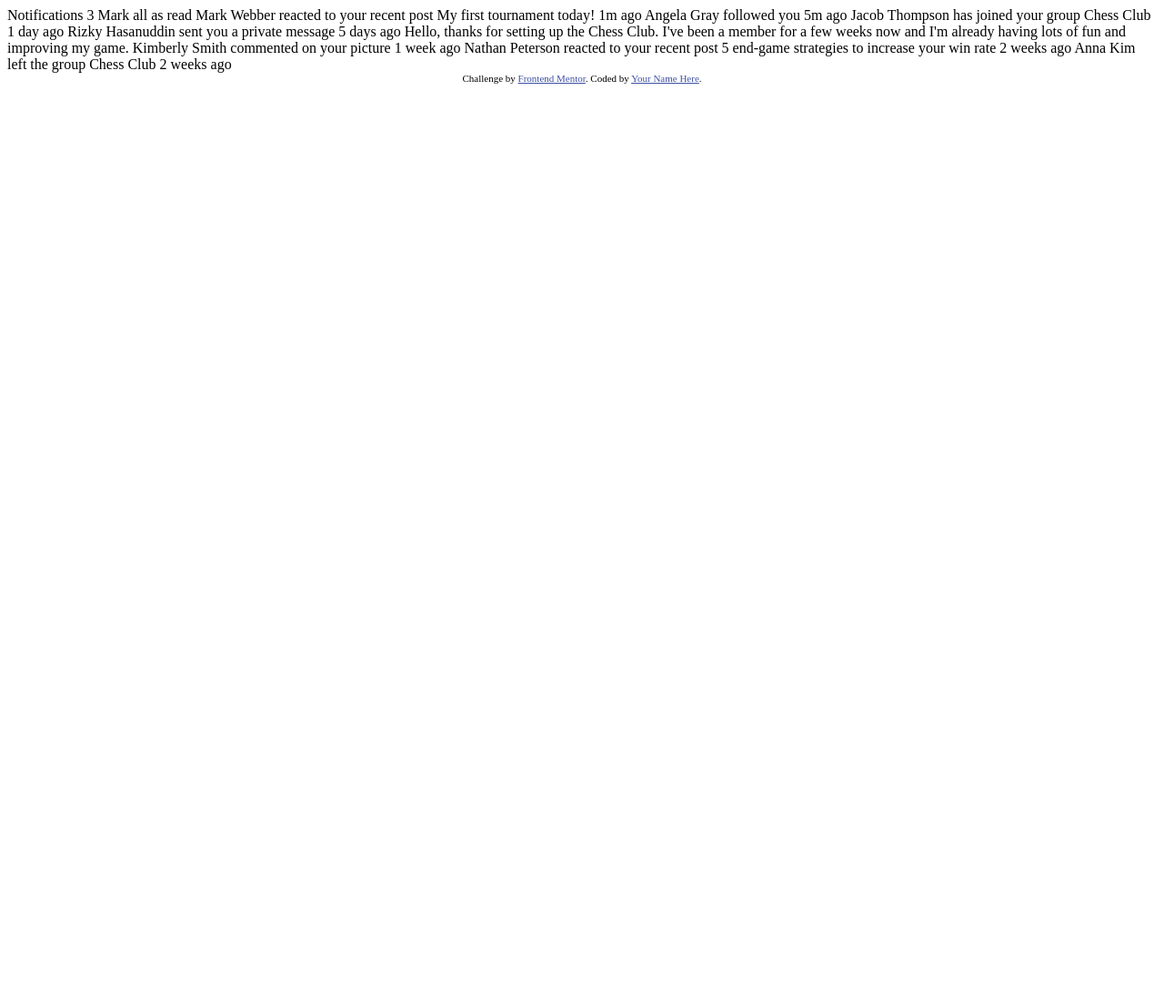
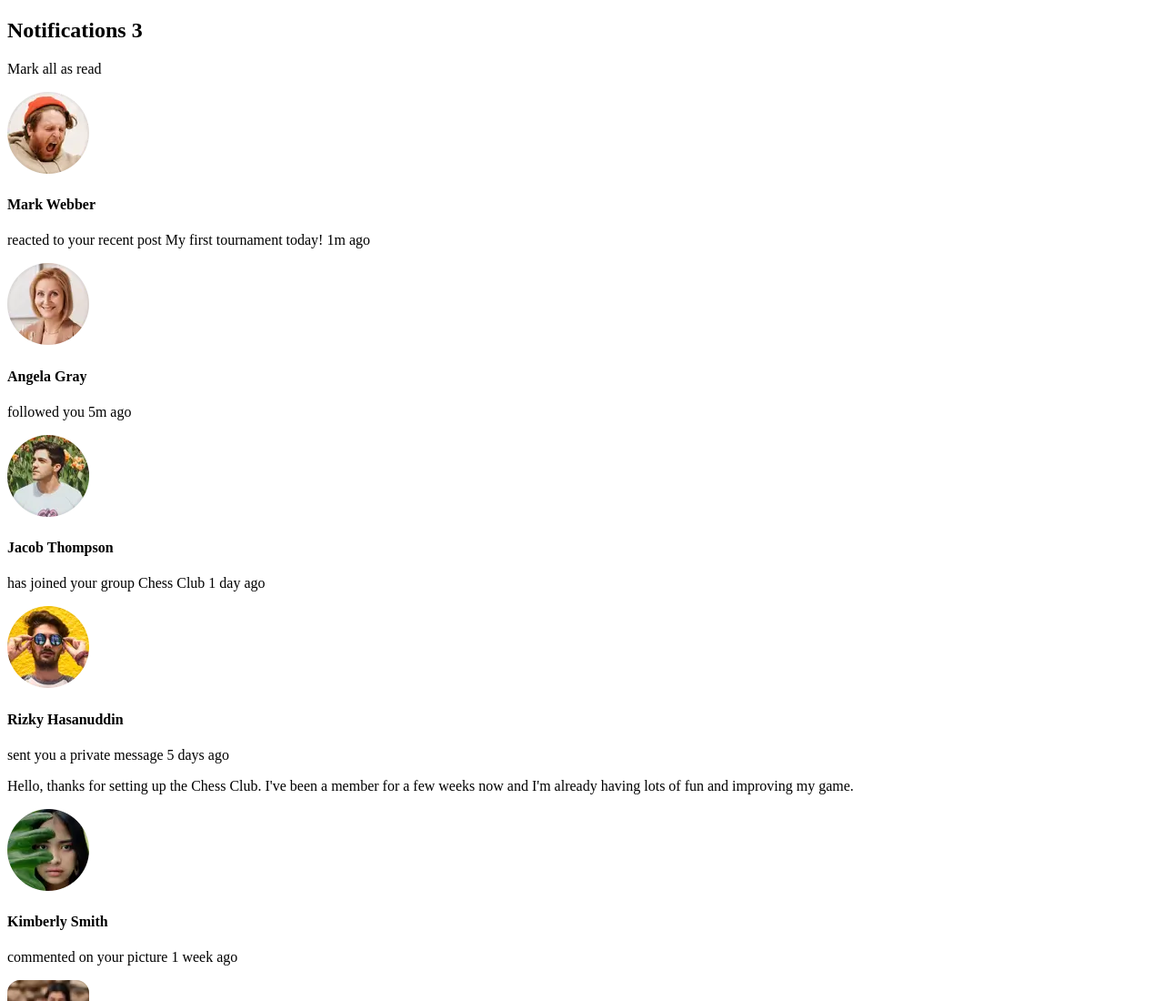
Before and after one commit to pajarmuharam14/notifications-page-main, a plain HTML site: page index.html in a window 1280 px wide. Shown: the top 1100 px of the page at 91% size. Before the commit the page ends 800 px from the top, so only its background shows below. Drawn offline with Linux system fonts and the light colour scheme.

Commit message:
add html for content

```diff
--- a/index.html
+++ b/index.html
@@ -1,51 +1,73 @@
 <!DOCTYPE html>
 <html lang="en">
   <head>
-  <meta charset="UTF-8">
-  <meta name="viewport" content="width=device-width, initial-scale=1.0"> <!-- displays site properly based on user's device -->
+    <meta charset="UTF-8" />
+    <meta name="viewport" content="width=device-width, initial-scale=1.0" />
+    <!-- displays site properly based on user's device -->
 
-  <link rel="icon" type="image/png" sizes="32x32" href="./images/favicon-32x32.png">
+    <link rel="icon" type="image/png" sizes="32x32" href="./images/favicon-32x32.png" />
 
     <title>Frontend Mentor | Notifications page</title>
 
     <!-- Feel free to remove these styles or customise in your own stylesheet 👍 -->
     <style>
-    .attribution { font-size: 11px; text-align: center; }
-    .attribution a { color: hsl(228, 45%, 44%); }
+      .attribution {
+        font-size: 11px;
+        text-align: center;
+      }
+      .attribution a {
+        color: hsl(228, 45%, 44%);
+      }
     </style>
   </head>
   <body>
-
-  Notifications 3
-
-  Mark all as read
-
-  Mark Webber reacted to your recent post My first tournament today!
-  1m ago
-
-  Angela Gray followed you
-  5m ago
-
-  Jacob Thompson has joined your group Chess Club
-  1 day ago
-
-  Rizky Hasanuddin sent you a private message
-  5 days ago
-  Hello, thanks for setting up the Chess Club. I've been a member for a few weeks now and
-  I'm already having lots of fun and improving my game.
-
-  Kimberly Smith commented on your picture
-  1 week ago
-
-  Nathan Peterson reacted to your recent post 5 end-game strategies to increase your win rate
-  2 weeks ago
-
-  Anna Kim left the group Chess Club
-  2 weeks ago
-
-  <div class="attribution">
-    Challenge by <a href="https://www.frontendmentor.io?ref=challenge" target="_blank">Frontend Mentor</a>.
-    Coded by <a href="#">Your Name Here</a>.
+    <main>
+      <div class="main-container">
+        <div class="title">
+          <h2>Notifications 3</h2>
+          <p>Mark all as read</p>
         </div>
+        <div class="notif-message">
+          <div class="notif-mark-webber">
+            <img src="./assets/images/avatar-mark-webber.webp" alt="mark webber" />
+            <h4>Mark Webber</h4>
+            <p>reacted to your recent post My first tournament today! 1m ago</p>
+          </div>
+          <div class="notif-angela-gray">
+            <img src="./assets/images/avatar-angela-gray.webp" alt="angela gray" />
+            <h4>Angela Gray</h4>
+            <p>followed you 5m ago</p>
+          </div>
+          <div class="notif-jacob-thompson">
+            <img src="./assets/images/avatar-jacob-thompson.webp" alt="jacob thompson" />
+            <h4>Jacob Thompson</h4>
+            <p>has joined your group Chess Club 1 day ago</p>
+          </div>
+          <div class="notif-rizky-hasanudin">
+            <img src="./assets/images/avatar-rizky-hasanuddin.webp" alt="rizky hasanuddin" />
+            <h4>Rizky Hasanuddin</h4>
+            <p>sent you a private message 5 days ago</p>
+            <p>Hello, thanks for setting up the Chess Club. I've been a member for a few weeks now and I'm already having lots of fun and improving my game.</p>
+          </div>
+          <div class="notif-kimberly-smith">
+            <img src="./assets/images/avatar-kimberly-smith.webp" alt="kimberly smith" />
+            <h4>Kimberly Smith</h4>
+            <p>commented on your picture 1 week ago</p>
+            <img src="./assets/images/image-chess.webp" alt="" />
+          </div>
+          <div class="notif-Nathan-peterson">
+            <img src="./assets/images/avatar-nathan-peterson.webp" alt="Nathan" />
+            <h4>Nathan Peterson</h4>
+            <p>reacted to your recent post 5 end-game strategies to increase your win rate 2 weeks ago</p>
+          </div>
+          <div class="notif-anna-kim">
+            <img src="./assets/images/avatar-anna-kim.webp" alt="anna kim" />
+            <h4>Anna Kim</h4>
+            <p>left the group Chess Club 2 weeks ago</p>
+          </div>
+        </div>
+      </div>
+    </main>
+    <div class="attribution">Challenge by <a href="https://www.frontendmentor.io?ref=challenge" target="_blank">Frontend Mentor</a>. Coded by <a href="#">Your Name Here</a>.</div>
   </body>
 </html>
```
Lines whose indentation alone changed are shown as unchanged.
